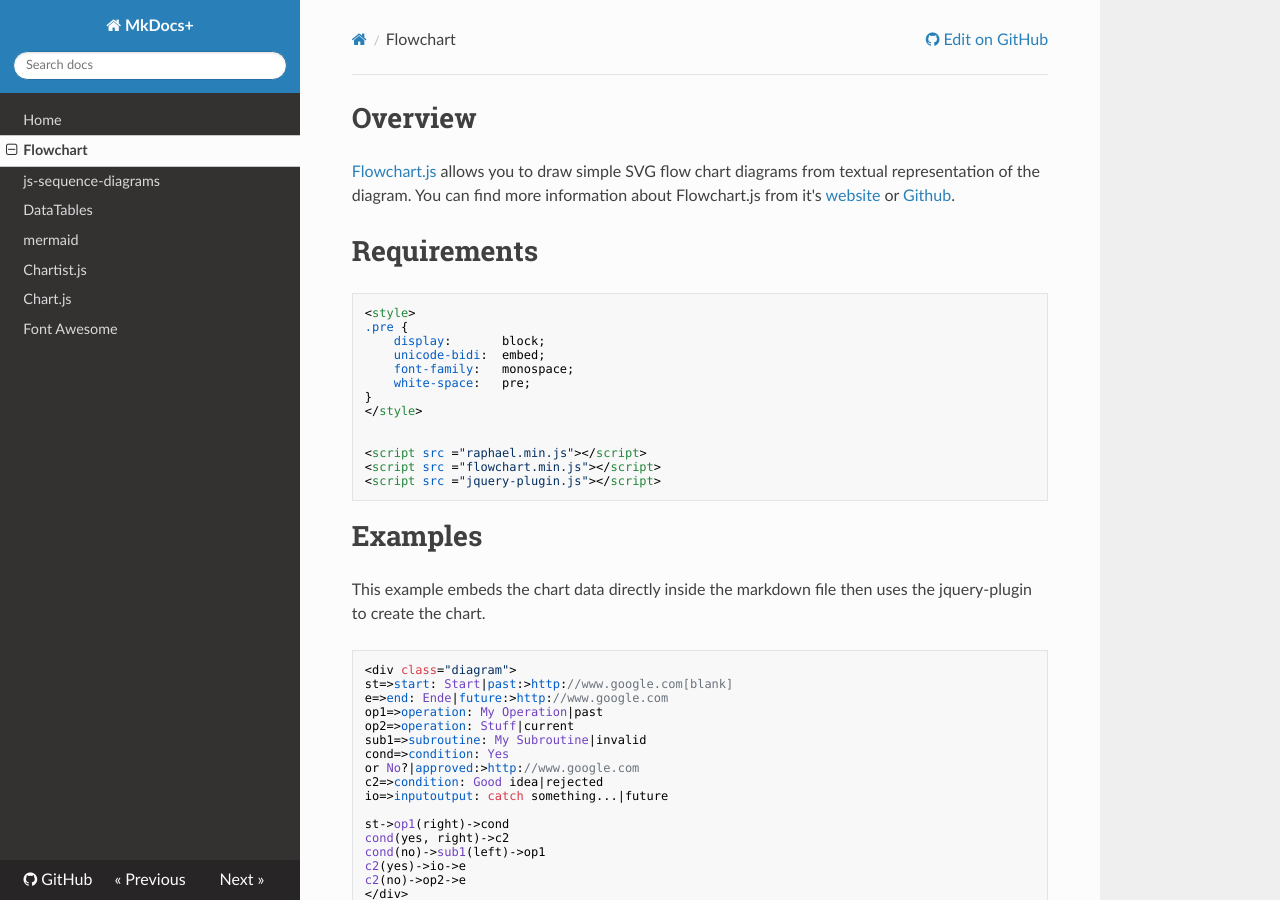
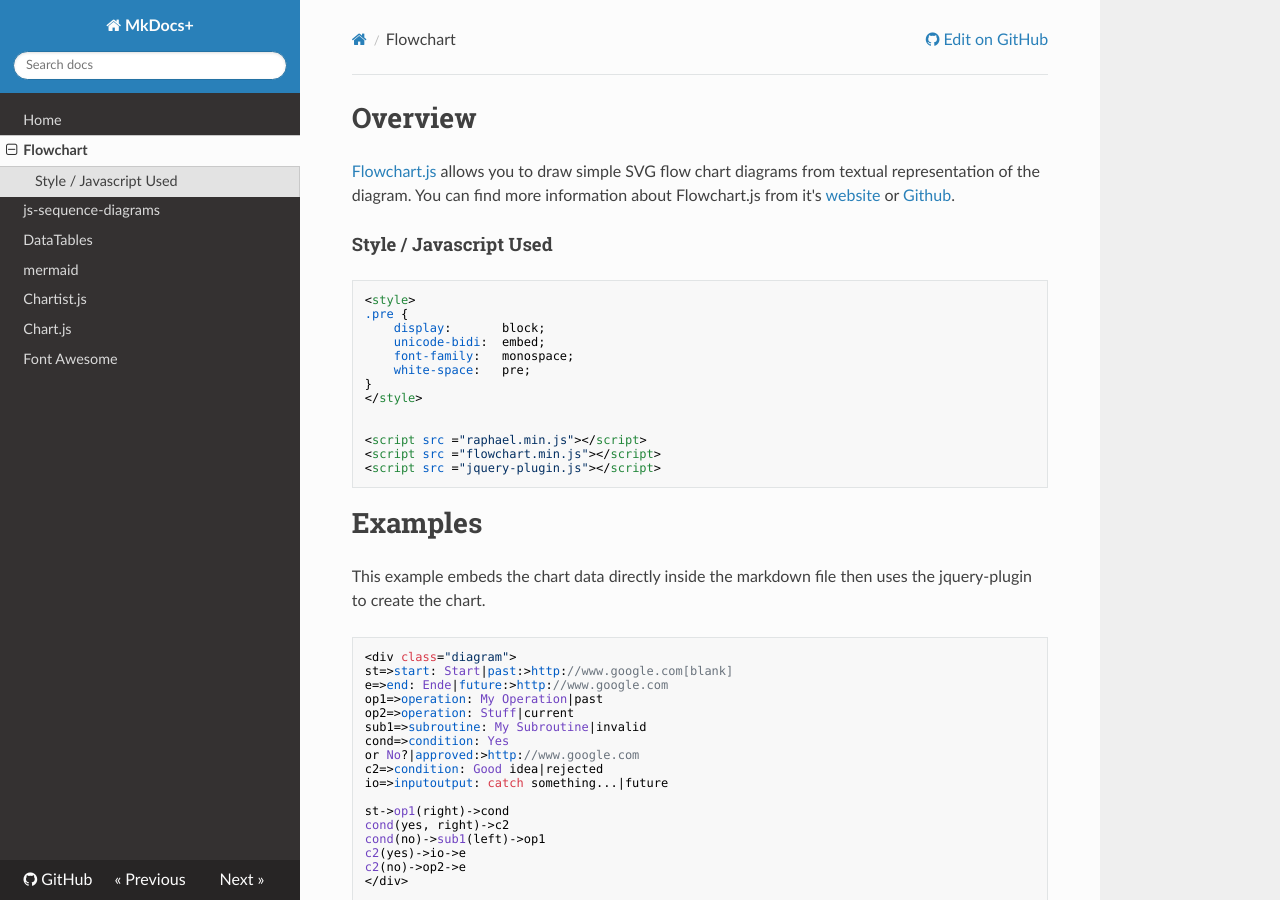
Before and after one commit to bwmarrin/MkDocsPlus, an MkDocs documentation site: the page built from docs/flowchartjs/index.md, in a window 1280 px wide and 900 px high. Built offline with MkDocs 1.6.1, drawn with Linux system fonts in a browser that asks for light colours; nearby versions of some CDN libraries; old or Windows-style settings are respelled for this version of MkDocs.

Commit message:
Changed requirements heading to be more clear.

````diff
--- a/docs/flowchartjs/index.md
+++ b/docs/flowchartjs/index.md
@@ -3,7 +3,7 @@
 
 [Flowchart.js](http://flowchart.js.org) allows you to draw simple SVG flow chart diagrams from textual representation of the diagram.  You can find more information about Flowchart.js from it's [website](http://flowchart.js.org) or [Github](https://github.com/adrai/flowchart.js).
 
-# Requirements
+#### Style / Javascript Used
 
 ```
 <style>
````
